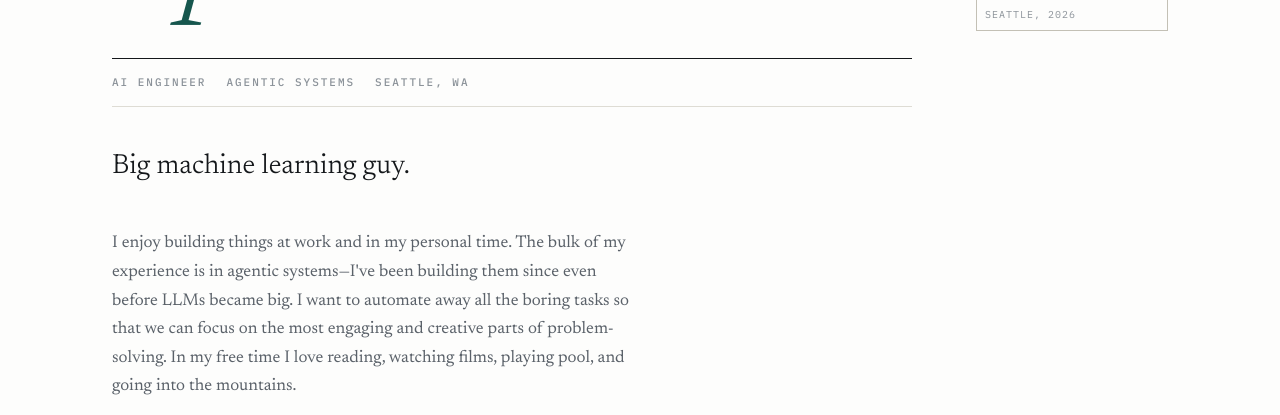
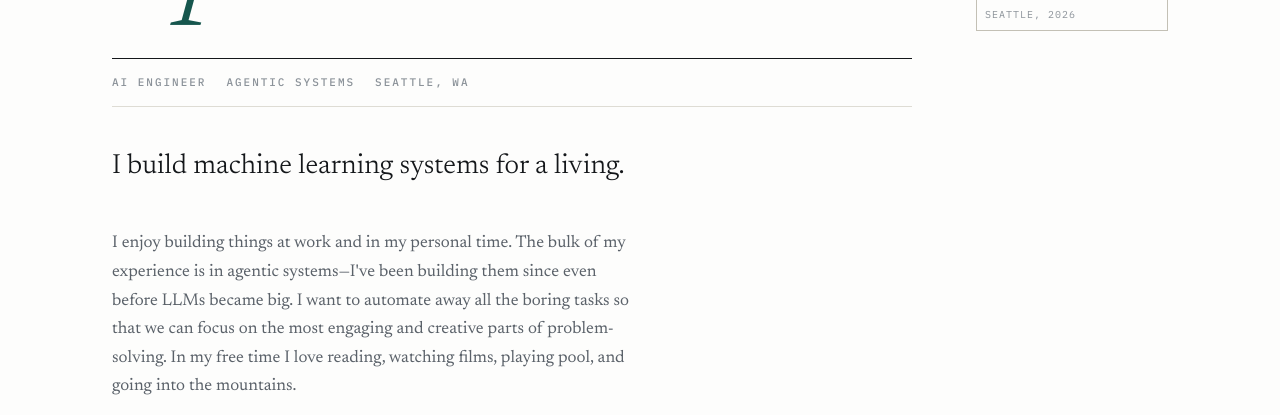
Before and after one commit to mjspeck/mjspeck.github.io, a plain HTML site: page index.html in a window 1280 px wide. Shown: the part 385-800 px from the top of the page. Drawn offline with Linux system fonts and the light colour scheme.

Commit message:
feat: reword hero lede for a more professional tone
Replace "Big machine learning guy." with a plainer statement that keeps
the relaxed voice of the page.

Co-Authored-By: Claude Opus 5 <noreply@anthropic.com>

```diff
--- a/index.html
+++ b/index.html
@@ -57,7 +57,7 @@
           </div>
 
           <p class="hero__lede rise" style="--i:2">
-            Big machine learning guy.
+            I build machine learning systems for a living.
           </p>
 
           <p class="hero__sub rise" style="--i:3">
```
